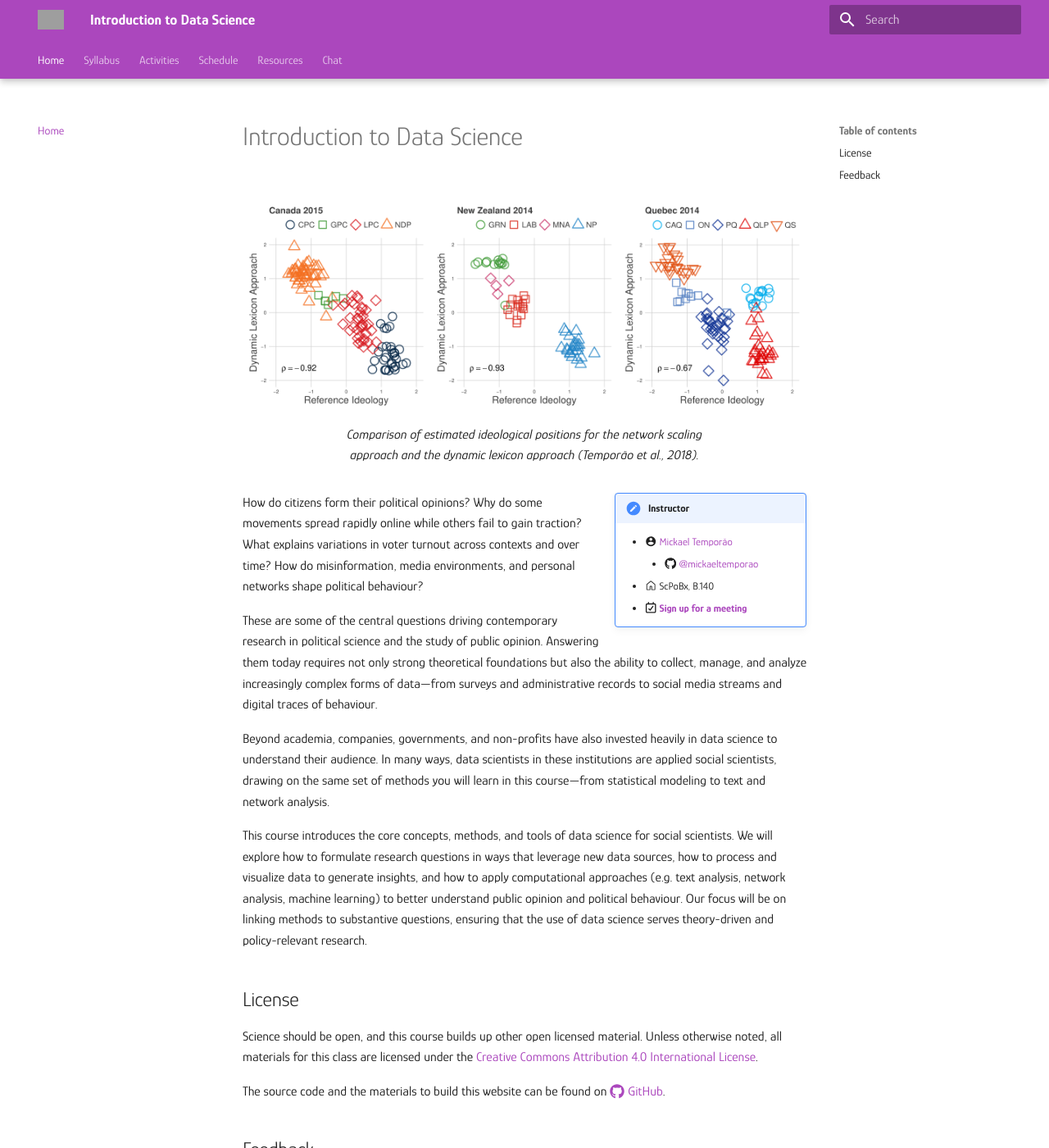
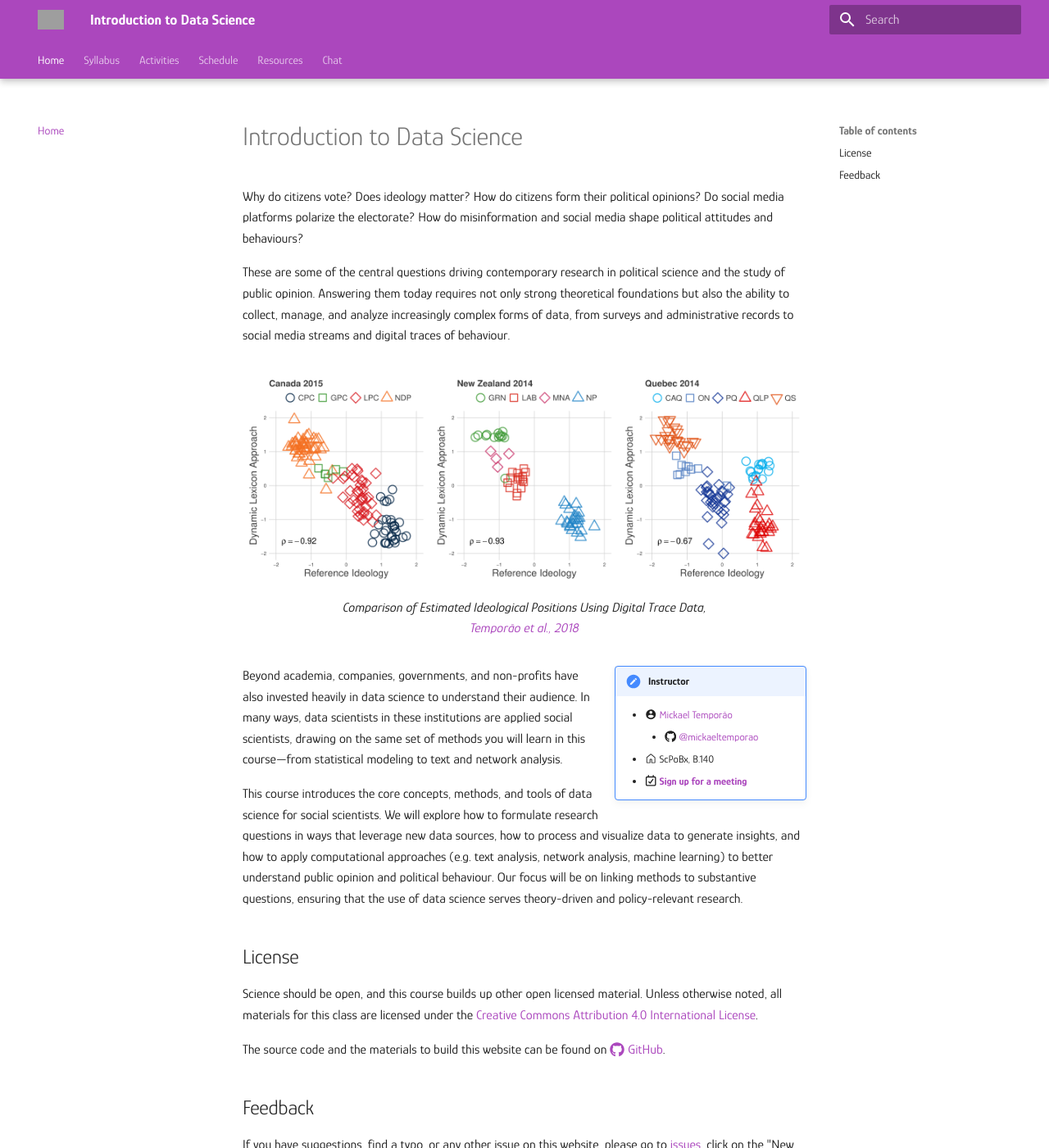
Before and after one commit to mickaeltemporao/itds, an MkDocs documentation site: the page built from docs/index.md, in a window 1280 px wide and 1400 px high. Shown: the whole window at 82% size. Built offline with MkDocs 1.6.1 and Material for MkDocs 9.7.7, drawn with Linux system fonts in a browser that asks for light colours; grey boxes are pictures that could not be loaded.

Commit message:
update intex

```diff
--- a/docs/index.md
+++ b/docs/index.md
@@ -1,9 +1,14 @@
 # Introduction to Data Science
+
+Why do citizens vote? Does ideology matter?  How do citizens form their political opinions? Do social media platforms polarize the electorate? How do misinformation and social media shape political attitudes and behaviours?
+
+These are some of the central questions driving contemporary research in political science and the study of public opinion. Answering them today requires not only strong theoretical foundations but also the ability to collect, manage, and analyze increasingly complex forms of data, from surveys and administrative records to social media streams and digital traces of behaviour.
 
 ![Temporão et al., 2018](images/pa_dla_fig_1.png)
 /// caption
-Comparison of estimated ideological positions for the network scaling approach and the dynamic lexicon approach (Temporão et al., 2018).
+Comparison of Estimated Ideological Positions Using Digital Trace Data, [Temporão et al., 2018](https://www.cambridge.org/core/journals/political-analysis/article/ideological-scaling-of-social-media-users-a-dynamic-lexicon-approach/0173A3145A67CB89ACFC8DE09B30C482)
 ///
+
 
 !!! note inline end "Instructor"
      - :material-account-circle: [Mickael Temporão](https://ent.sciencespobordeaux.fr/fr/annuaire/t/e/m/uduser-temporao-mickael-fr.html)
@@ -11,11 +16,8 @@ Comparison of estimated ideological positions for the network scaling approach a
      - :octicons-home-24: ScPoBx, B.140
      - :fontawesome-regular-calendar-check: [**Sign up for a meeting**](https://calendar.app.google/gC9dJNLrdZY7pWax6)
 
-How do citizens form their political opinions? Why do some movements spread rapidly online while others fail to gain traction? What explains variations in voter turnout across contexts and over time? How do misinformation, media environments, and personal networks shape political behaviour?
+Beyond academia, companies, governments, and non-profits have also invested heavily in data science to understand their audience. In many ways, data scientists in these institutions are applied social scientists, drawing on the same set of methods you will learn in this course—from statistical modeling to text and network analysis.
 
-These are some of the central questions driving contemporary research in political science and the study of public opinion. Answering them today requires not only strong theoretical foundations but also the ability to collect, manage, and analyze increasingly complex forms of data—from surveys and administrative records to social media streams and digital traces of behaviour.
-
-Beyond academia, companies, governments, and non-profits have also invested heavily in data science to understand their audience. In many ways, data scientists in these institutions are applied social scientists, drawing on the same set of methods you will learn in this course—from statistical modeling to text and network analysis.
 
 This course introduces the core concepts, methods, and tools of data science for social scientists. We will explore how to formulate research questions in ways that leverage new data sources, how to process and visualize data to generate insights, and how to apply computational approaches (e.g. text analysis, network analysis, machine learning) to better understand public opinion and political behaviour. Our focus will be on linking methods to substantive questions, ensuring that the use of data science serves theory-driven and policy-relevant research.
 
```
